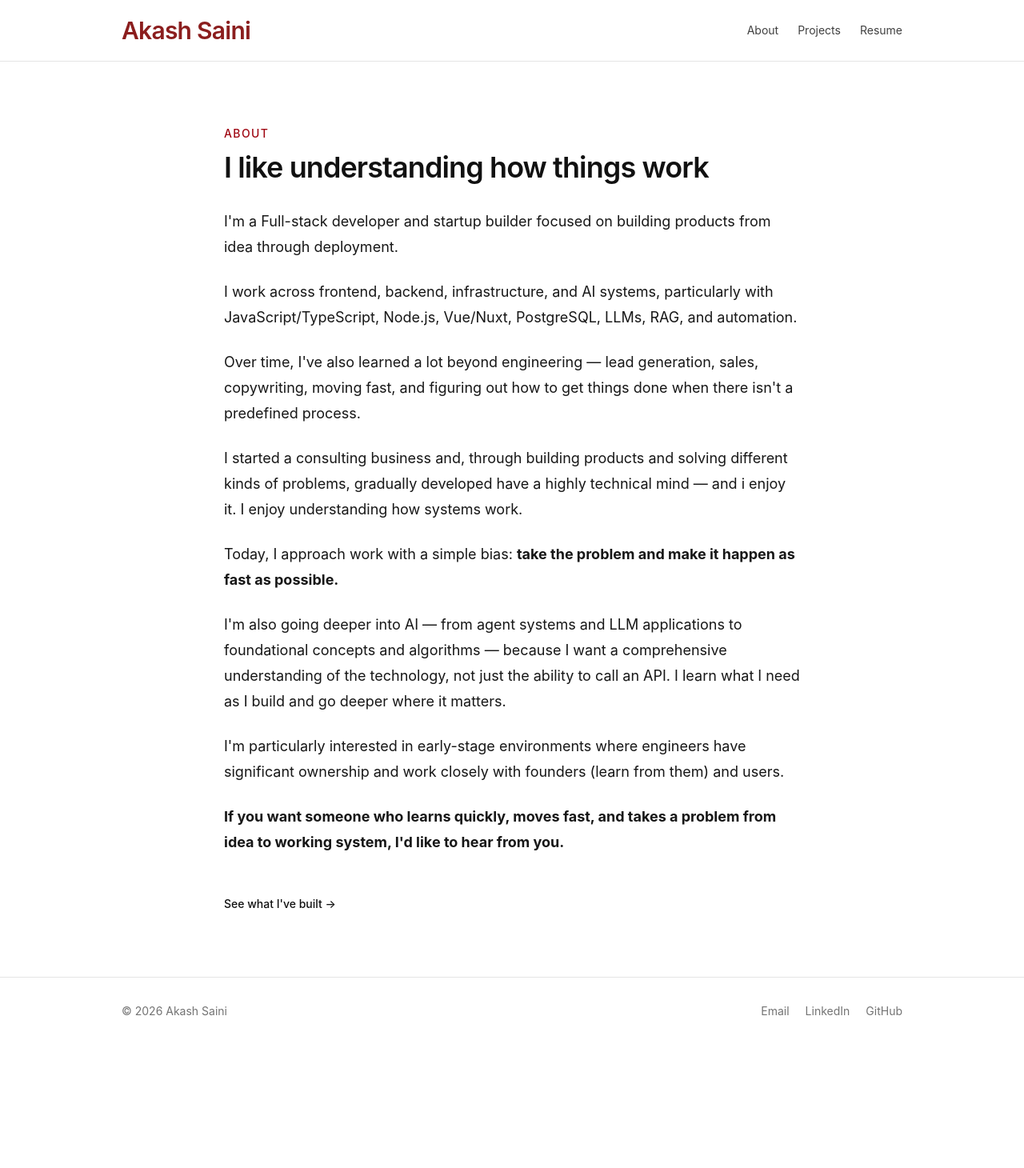
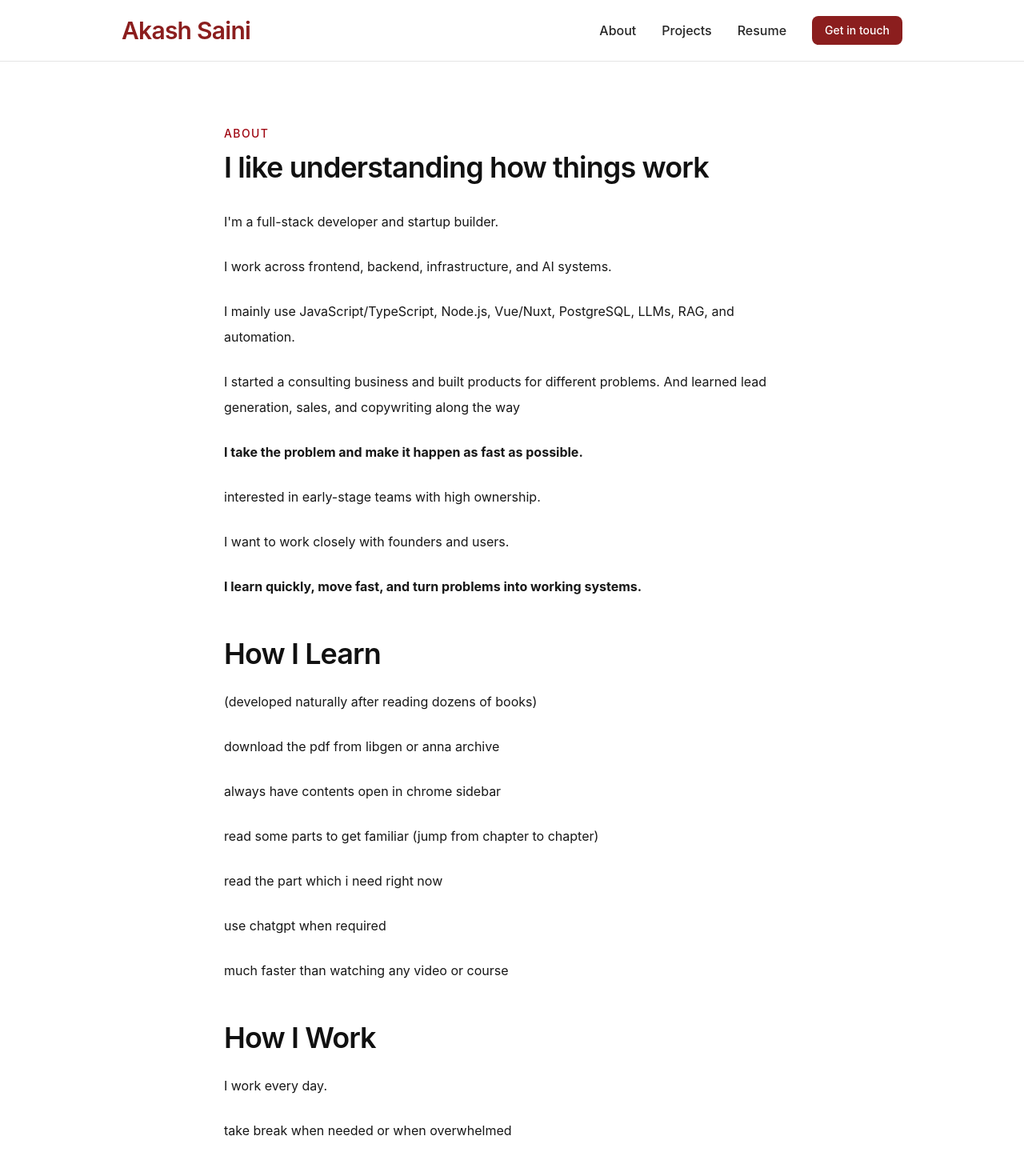
Before and after one commit to 741915akkash/akash-website, a Nuxt app: page /about in a window 1280 px wide. Shown: the top 1460 px of the page at 80% size. Before the commit the page ends 1306 px from the top, so only its background shows below. Built offline with nearby package versions, Linux system fonts and the light colour scheme.

Commit message:
added button in navbar, made navbar prominent, removed links from footer, centered the headings of sections on homepage

```diff
--- a/app/components/SiteFooter.vue
+++ b/app/components/SiteFooter.vue
@@ -3,25 +3,6 @@
     <div
       class="mx-auto flex max-w-5xl flex-col gap-3 px-6 py-8 text-sm text-neutral-500 sm:flex-row sm:items-center sm:justify-between">
       <p>© {{ new Date().getFullYear() }} Akash Saini</p>
-
-      <div class="flex gap-5">
-        <a href="mailto:iakashsaini9@gmail.com" class="transition hover:text-[#8B1E1E]"> Email </a>
-        <a
-          href="https://www.linkedin.com/in/741915-akash-saini/"
-          target="_blank"
-          rel="noopener noreferrer"
-          class="transition hover:text-[#8B1E1E]">
-          LinkedIn
-        </a>
-
-        <a
-          href="https://github.com/741915akkash/idea-validator"
-          target="_blank"
-          rel="noopener noreferrer"
-          class="transition hover:text-[#8B1E1E]">
-          GitHub
-        </a>
-      </div>
     </div>
   </footer>
 </template>
--- a/app/components/SiteHeader.vue
+++ b/app/components/SiteHeader.vue
@@ -20,23 +20,30 @@ const links = [
 
 <template>
   <header class="sticky top-0 z-50 border-b border-neutral-200 bg-white">
-    <nav class="mx-auto flex max-w-5xl items-center justify-between px-6 py-5">
+    <nav
+      class="mx-auto flex max-w-5xl flex-col gap-4 px-4 py-4 sm:flex-row sm:items-center sm:justify-between sm:px-6 sm:py-5">
       <NuxtLink
         to="/"
-        class="text-xl font-semibold tracking-tight text-[#8B1E1E] transition hover:text-[#721919] sm:text-2xl md:text-2xl lg:text-3xl">
+        class="text-lg font-semibold tracking-tight text-[#8B1E1E] transition hover:text-[#721919] sm:text-2xl md:text-2xl lg:text-3xl">
         Akash Saini
       </NuxtLink>
 
-      <div class="flex items-center gap-6 text-sm">
+      <div class="flex flex-wrap items-center justify-center gap-4 text-sm font-medium sm:gap-8 sm:text-base">
         <template v-for="link in links" :key="link.label">
-          <NuxtLink v-if="link.type === 'link'" :to="link.to" class="text-neutral-700 transition hover:text-[#8B1E1E]">
+          <NuxtLink v-if="link.type === 'link'" :to="link.to" class="text-neutral-800 transition hover:text-[#8B1E1E]">
             {{ link.label }}
           </NuxtLink>
 
-          <a v-else :href="link.to" download class="text-neutral-700 transition hover:text-[#8B1E1E]">
+          <a v-else :href="link.to" download class="text-neutral-800 transition hover:text-[#8B1E1E]">
             {{ link.label }}
           </a>
         </template>
+
+        <a
+          href="mailto:iakashsaini9@gmail.com"
+          class="rounded-lg bg-[#8B1E1E] px-4 py-2 text-sm font-medium text-white transition hover:bg-[#721919]">
+          Get in touch
+        </a>
       </div>
     </nav>
   </header>
--- a/app/pages/about.vue
+++ b/app/pages/about.vue
@@ -11,47 +11,62 @@ useSeoMeta({
 
     <h1 class="mt-3 text-4xl font-semibold tracking-tight">I like understanding how things work</h1>
 
-    <div class="mt-8 space-y-6 text-lg leading-8 text-neutral-900">
-      <p>I'm a Full-stack developer and startup builder focused on building products from idea through deployment.</p>
+    <div class="mt-8 space-y-6 text-md leading-8 text-neutral-900">
+      <p>I'm a full-stack developer and startup builder.</p>
+
+      <p>I work across frontend, backend, infrastructure, and AI systems.</p>
+
+      <p>I mainly use JavaScript/TypeScript, Node.js, Vue/Nuxt, PostgreSQL, LLMs, RAG, and automation.</p>
 
       <p>
-        I work across frontend, backend, infrastructure, and AI systems, particularly with JavaScript/TypeScript,
-        Node.js, Vue/Nuxt, PostgreSQL, LLMs, RAG, and automation.
+        I started a consulting business and built products for different problems. And learned lead generation, sales,
+        and copywriting along the way
       </p>
 
-      <p>
-        Over time, I've also learned a lot beyond engineering — lead generation, sales, copywriting, moving fast, and figuring out how
-        to get things done when there isn't a predefined process.
-      </p>
+      <p><strong>I take the problem and make it happen as fast as possible.</strong></p>
+
+      <p>interested in early-stage teams with high ownership.</p>
+
+      <p>I want to work closely with founders and users.</p>
 
       <p>
-        I started a consulting business and, through building products and solving different kinds of problems,
-        gradually developed have a highly technical mind — and i enjoy it.
-        I enjoy understanding how systems work.
+        <strong>I learn quickly, move fast, and turn problems into working systems.</strong>
       </p>
+    </div>
 
-      <p>
-        Today, I approach work with a simple bias:
-        <strong>take the problem and make it happen as fast as possible.</strong>
-      </p>
+    <div class="mt-12">
+      <h2 class="mt-3 text-4xl font-semibold tracking-tight">How I Learn</h2>
 
-      <p>
-        I'm also going deeper into AI — from agent systems and LLM applications to foundational concepts and algorithms
-        — because I want a comprehensive understanding of the technology, not just the ability to call an API. I learn
-        what I need as I build and go deeper where it matters.
-      </p>
+      <div class="mt-6 space-y-6 text-md leading-8 text-neutral-900">
+        <p>(developed naturally after reading dozens of books)</p>
 
-      <p>
-        I'm particularly interested in early-stage environments where engineers have significant ownership and work
-        closely with founders (learn from them) and users.
-      </p>
+        <p>download the pdf from libgen or anna archive</p>
 
-      <p>
-        <strong>
-          If you want someone who learns quickly, moves fast, and takes a problem from idea to working system, I'd like
-          to hear from you.
-        </strong>
-      </p>
+        <p>always have contents open in chrome sidebar</p>
+
+        <p>read some parts to get familiar (jump from chapter to chapter)</p>
+
+        <p>read the part which i need right now</p>
+
+        <p>use chatgpt when required</p>
+
+        <p>much faster than watching any video or course</p>
+      </div>
+    </div>
+    <div class="mt-12">
+      <h2 class="mt-3 text-4xl font-semibold tracking-tight">How I Work</h2>
+
+      <div class="mt-6 space-y-6 text-md leading-8 text-neutral-900">
+        <p>I work every day.</p>
+
+        <p>take break when needed or when overwhelmed</p>
+
+        <p>switch between JavaScript/TypeScript and Python depending on what the problem requires.</p>
+
+        <p>learn what I need while building.</p>
+
+        <p>go deeper when something is worth understanding.</p>
+      </div>
     </div>
 
     <div class="mt-12">
--- a/app/pages/index.vue
+++ b/app/pages/index.vue
@@ -38,21 +38,19 @@ useSeoMeta({
 
     <!-- Hero -->
     <section class="mx-auto max-w-5xl px-6 pb-24 pt-24 sm:pt-32">
-      <div class="max-w-3xl">
-        <p class="text-sm font-medium uppercase tracking-widest text-red-800">
-          Full-stack developer · AI · Startup Builder
-        </p>
+      <div class="mx-auto max-w-3xl text-center">
+        <p class="text-sm font-medium uppercase tracking-widest text-red-800">AI Full-stack developer</p>
 
         <h1 class="mt-5 text-5xl font-semibold tracking-tight text-neutral-950 sm:text-6xl">
-          I build and ship AI-powered products end-to-end.
+          Your Startup's Next Hire
         </h1>
 
-        <p class="mt-7 max-w-2xl text-lg leading-8 text-neutral-700">
+        <p class="mx-auto mt-7 max-w-2xl text-lg leading-8 text-neutral-700">
           I work across frontend, backend, databases, infrastructure, and AI systems — turning ideas into working
           products.
         </p>
 
-        <div class="mt-9 flex flex-wrap gap-3">
+        <div class="mt-9 flex flex-wrap justify-center gap-3">
           <NuxtLink to="/projects" class="rounded-lg bg-[#8B1E1E] px-5 py-3 text-sm font-medium text-white">
             View Projects
           </NuxtLink>
@@ -70,7 +68,7 @@ useSeoMeta({
     <!-- What I Build -->
     <section class="border-y border-neutral-200">
       <div class="mx-auto max-w-5xl px-6 py-20">
-        <div class="max-w-2xl">
+        <div class="mx-auto text-center">
           <p class="text-sm font-medium uppercase tracking-widest text-red-800">What I build</p>
 
           <h2 class="mt-3 text-3xl font-semibold tracking-tight">From product idea to working system.</h2>
@@ -109,7 +107,7 @@ useSeoMeta({
     <!-- Technology -->
     <section>
       <div class="mx-auto max-w-5xl px-6 py-20">
-        <div class="max-w-2xl">
+        <div class="mx-auto max-w-2xl text-center">
           <p class="text-sm font-medium uppercase tracking-widest text-red-800">Technology</p>
 
           <h2 class="mt-3 text-3xl font-semibold tracking-tight">Comfortable across the stack.</h2>
@@ -120,20 +118,20 @@ useSeoMeta({
           </p>
         </div>
 
-        <div class="mt-10 space-y-4 text-sm">
+        <div class="mx-auto mt-10 max-w-3xl space-y-4 text-sm">
           <div class="flex gap-4">
             <span class="w-36 shrink-0 font-medium">Frontend</span>
-            <span class="text-neutral-700"> Nuxt.js/Vue · Next.js/React· Tailwind CSS · Axios </span>
+            <span class="text-neutral-700">Nuxt.js/Vue · Next.js/React · Tailwind CSS · Axios</span>
           </div>
 
           <div class="flex gap-4">
             <span class="w-36 shrink-0 font-medium">Backend</span>
-            <span class="text-neutral-700"> Node.js · Express.js · REST APIs </span>
+            <span class="text-neutral-700">Node.js · Express.js · REST APIs</span>
           </div>
 
           <div class="flex gap-4">
             <span class="w-36 shrink-0 font-medium">Database</span>
-            <span class="text-neutral-700"> PostgreSQL · Supabase </span>
+            <span class="text-neutral-700">PostgreSQL · Supabase</span>
           </div>
 
           <div class="flex gap-4">
@@ -145,7 +143,7 @@ useSeoMeta({
 
           <div class="flex gap-4">
             <span class="w-36 shrink-0 font-medium">Automation & Runtime</span>
-            <span class="text-neutral-700"> PM2 · RSS Pipelines · Background Workers </span>
+            <span class="text-neutral-700">PM2 · RSS Pipelines · Background Workers</span>
           </div>
 
           <div class="flex gap-4">
@@ -162,15 +160,11 @@ useSeoMeta({
     <section class="border-y border-neutral-200">
       <div class="mx-auto max-w-5xl px-6 py-20">
         <div class="flex items-end justify-between gap-6">
-          <div>
+          <div class="mx-auto text-center">
             <p class="text-sm font-medium uppercase tracking-widest text-red-800">Selected projects</p>
 
             <h2 class="mt-3 text-3xl font-semibold tracking-tight">Things I've actually built.</h2>
           </div>
-
-          <NuxtLink to="/projects" class="hidden text-sm font-medium text-neutral-700 hover:text-black sm:block">
-            View all →
-          </NuxtLink>
         </div>
 
         <div class="mt-12 grid gap-6 sm:grid-cols-2">
@@ -210,7 +204,7 @@ useSeoMeta({
     <!-- How I Work -->
     <section>
       <div class="mx-auto max-w-5xl px-6 py-20">
-        <div class="max-w-2xl">
+        <div class="mx-auto text-center">
           <p class="text-sm font-medium uppercase tracking-widest text-red-800">How I work</p>
 
           <h2 class="mt-3 text-3xl font-semibold tracking-tight">How I approach engineering.</h2>
@@ -268,9 +262,11 @@ useSeoMeta({
     <!-- Experience -->
     <section class="border-y border-neutral-200">
       <div class="mx-auto max-w-5xl px-6 py-20">
-        <p class="text-sm font-medium uppercase tracking-widest text-red-800">Experience</p>
+        <div class="mx-auto text-center">
+          <p class="text-sm font-medium uppercase tracking-widest text-red-800">Experience</p>
 
-        <h2 class="mt-3 text-3xl font-semibold tracking-tight">Where I've worked.</h2>
+          <h2 class="mt-3 text-3xl font-semibold tracking-tight">Where I've worked.</h2>
+        </div>
 
         <div class="mt-12 space-y-10">
           <ExperienceItem
```
